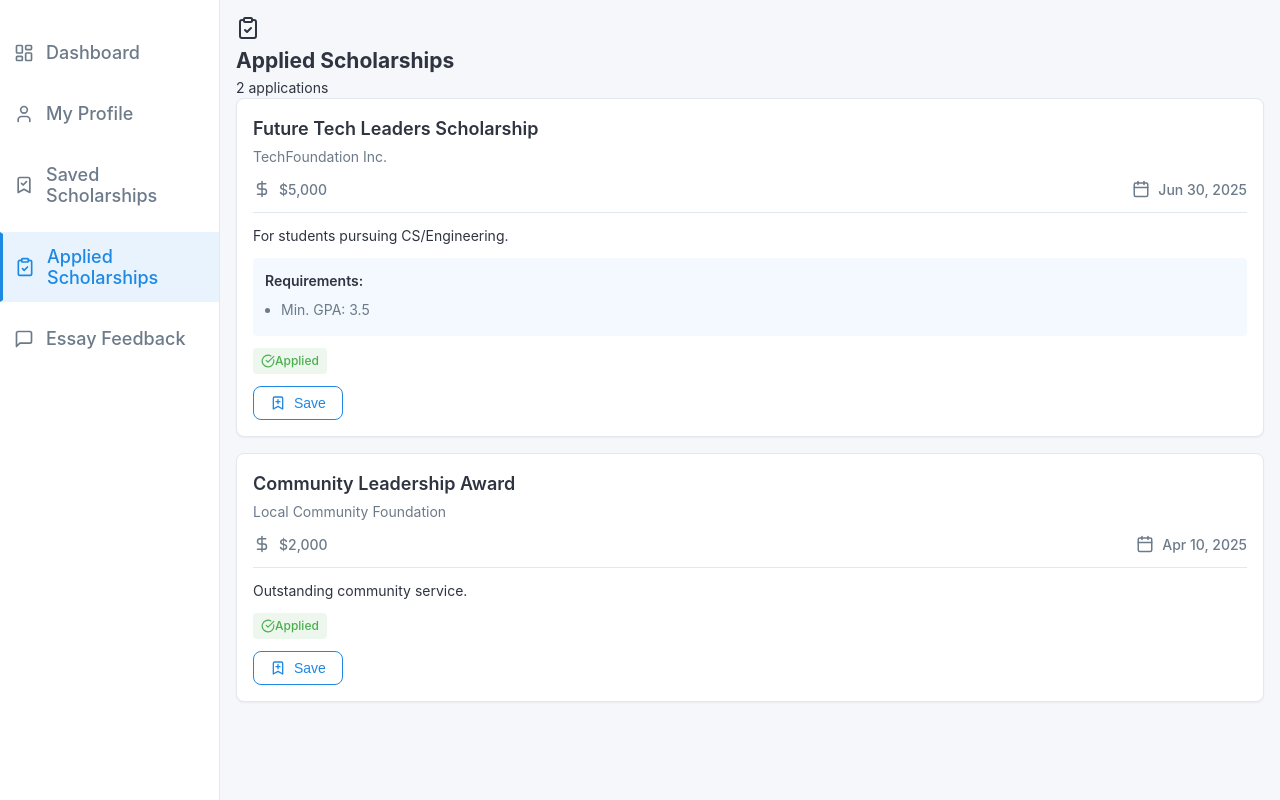
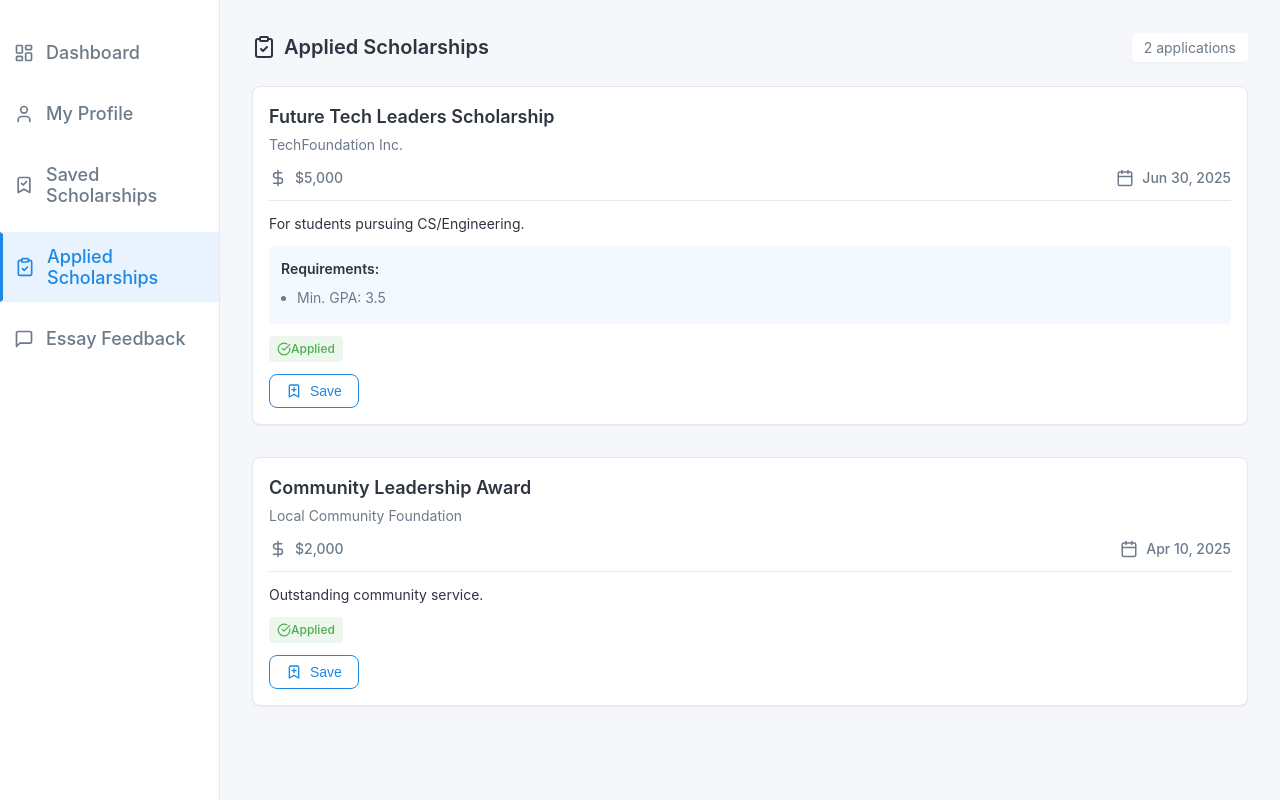
Before and after one commit to lucasberio/ViaScholar, a React (Vite) app: page / in a window 1280 px wide. Both pictures are taken after a click on the button "Applied Scholarships". Built offline with nearby package versions, Linux system fonts and the light colour scheme.

Commit message:
CSS for applied scholarships

```diff
--- a/src/pages/AppliedScholarships.css
+++ b/src/pages/AppliedScholarships.css
@@ -0,0 +1,40 @@
+/* src/pages/AppliedScholarships.css */
+
+/* Top-level container for the Applied Scholarships page */
+.applied.page {
+  padding: var(--spacing-4);
+  display: flex;
+  flex-direction: column;
+  gap: var(--spacing-5);
+  background-color: var(--background-color);
+}
+
+/* Header section: icon, title, and count */
+.applied-header {
+  display: flex;
+  align-items: center;
+  gap: var(--spacing-2);
+}
+
+.applied-header h2 {
+  font-size: 20px;
+  font-weight: 600;
+  color: var(--text-primary);
+  margin: 0;
+}
+
+.applied-count {
+  margin-left: auto;
+  font-size: 14px;
+  color: var(--text-secondary);
+  background-color: var(--card-color);
+  padding: var(--spacing-1) var(--spacing-3);
+  border-radius: var(--border-radius-sm);
+  box-shadow: var(--shadow-sm);
+}
+
+.applied-list {
+  display: flex;
+  flex-direction: column;
+  gap: var(--spacing-4);
+}
```
